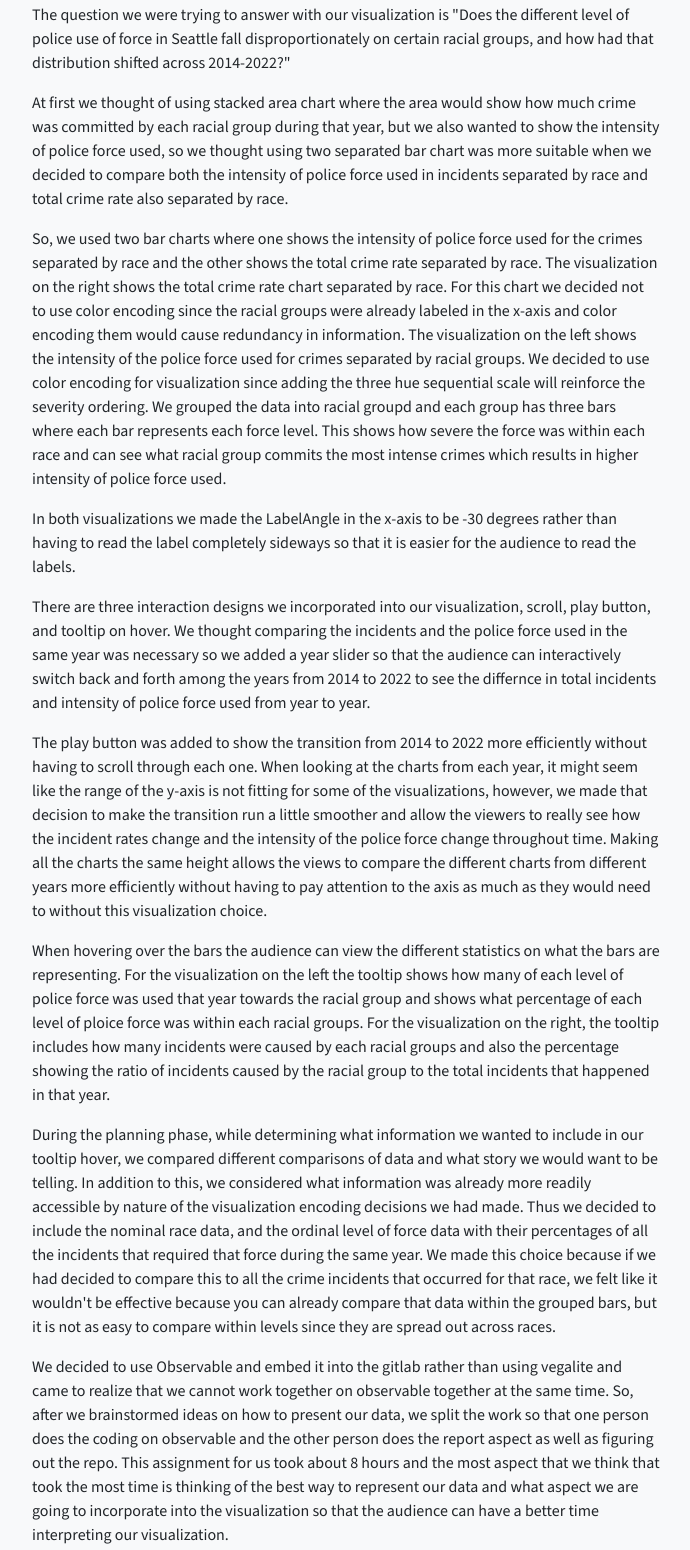
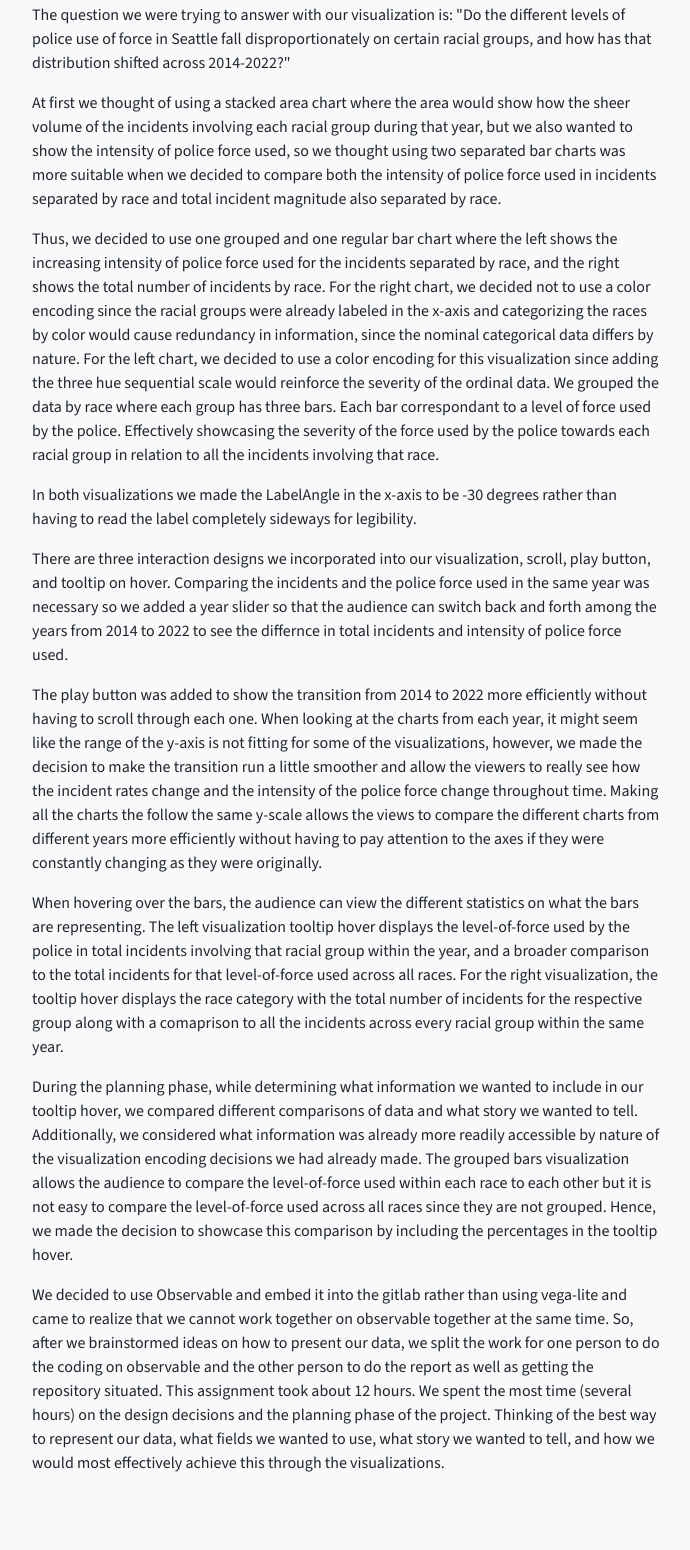
Before and after one commit to akim-cs/Police-Force-By-Race, a plain HTML site: page public/index.html in a window 1280 px wide. Shown: the part 508-2058 px from the top of the page, without its empty margins (294-984 px from the left). Drawn offline with nearby package versions, Linux system fonts and the light colour scheme; a script that the page names is missing.

Commit message:
updated write-up

```diff
--- a/public/index.html
+++ b/public/index.html
@@ -60,85 +60,81 @@
       <div class="col-md-6 offset-md-3">
         <h2>Write-up</h2>
         <p>
-          The question we were trying to answer with our visualization is
-          "Does the different level of police use of force in Seattle fall disproportionately
-           on certain racial groups, and how had that distribution shifted across 2014-2022?"
+          The question we were trying to answer with our visualization is:
+          "Do the different levels of police use of force in Seattle fall disproportionately
+           on certain racial groups, and how has that distribution shifted across 2014-2022?"
         </p>
 
         <p>
-          At first we thought of using stacked area chart where the area would show how much crime
-          was committed by each racial group during that year, but we also wanted to show the intensity
-          of police force used, so we thought using two separated bar chart was more suitable when
+          At first we thought of using a stacked area chart where the area would show how the sheer volume of the incidents
+          involving each racial group during that year, but we also wanted to show the intensity
+          of police force used, so we thought using two separated bar charts was more suitable when
           we decided to compare both the intensity of police force used in incidents separated by race
-          and total crime rate also separated by race.
+          and total incident magnitude also separated by race.
         </p>
 
         <p>
-          So, we used two bar charts where one shows the intensity of police force used for the crimes
-          separated by race and the other shows the total crime rate separated by race. The visualization
-          on the right shows the total crime rate chart separated by race. For this chart we decided not to
-           use color encoding since the racial groups were already labeled in the x-axis and color encoding
-          them would cause redundancy in information. The visualization on the left shows the intensity of
-          the police force used for crimes separated by racial groups. We decided to use color encoding for
-          visualization since adding the three hue sequential scale will reinforce the severity ordering.
-          We grouped the data into racial groupd and each group has three bars where each bar represents
-          each force level. This shows how severe the force was within each race and can see what racial
-          group commits the most intense crimes which results in higher intensity of police force used.
+          Thus, we decided to use one grouped and one regular bar chart where the left shows the increasing intensity of police force used for the incidents separated
+          by race, and the right shows the total number of incidents by race.
+          For the right chart, we decided not to use a color encoding since the racial groups were already labeled
+          in the x-axis and categorizing the races by color would cause redundancy in information, since the nominal categorical data differs by nature.
+          For the left chart, we decided to use a color encoding for this
+          visualization since adding the three hue sequential scale would reinforce the severity of the ordinal data.
+          We grouped the data by race where each group has three bars. Each bar correspondant to a level of force used by the police.
+          Effectively showcasing the severity of the force used by the police towards each racial group in relation to all the incidents involving that race.
         </p>
 
         <p>
           In both visualizations we made the LabelAngle in the x-axis to be -30 degrees rather than having
-          to read the label completely sideways so that it is easier for the audience to read the labels.
+          to read the label completely sideways for legibility.
         </p>
 
         <p>
           There are three interaction designs we incorporated into our visualization, scroll, play button,
-          and tooltip on hover. We thought comparing the incidents and the police force used in the same
-          year was necessary so we added a year slider so that the audience can interactively switch back
+          and tooltip on hover. Comparing the incidents and the police force used in the same
+          year was necessary so we added a year slider so that the audience can switch back
           and forth among the years from 2014 to 2022 to see the differnce in total incidents and intensity
-          of police force used from year to year.
+          of police force used.
         </p>
 
         <p>
           The play button was added to show the transition from 2014
           to 2022 more efficiently without having to scroll through each one. When looking at the charts from
           each year, it might seem like the range of the y-axis is not fitting for some of the visualizations,
-          however, we made that decision to make the transition run a little smoother and allow the viewers to
+          however, we made the decision to make the transition run a little smoother and allow the viewers to
           really see how the incident rates change and the intensity of the police force change throughout time.
-          Making all the charts the same height allows the views to compare the different charts from
-          different years more efficiently without having to pay attention to the axis as much as they would
-          need to without this visualization choice.
+          Making all the charts the follow the same y-scale allows the views to compare the different charts from
+          different years more efficiently without having to pay attention to the axes if they were constantly changing as they were originally.
         </p>
 
         <p>
-          When hovering over the bars the audience can view the different statistics on what the bars are
-          representing. For the visualization on the left the tooltip shows how many of each level of police
-          force was used that year towards the racial group and shows what percentage of each level
-          of ploice force was within each racial groups. For the visualization on the right, the tooltip
-          includes how many incidents were caused by each racial groups and also the percentage showing the
-          ratio of incidents caused by the racial group to the total incidents that happened in that year.
+          When hovering over the bars, the audience can view the different statistics on what the bars are
+          representing.
+          The left visualization tooltip hover displays the level-of-force used by the police in total incidents involving that racial group within the year,
+          and a broader comparison to the total incidents for that level-of-force used across all races.
+
+          For the right visualization, the tooltip hover displays the race category with the total number of incidents for the respective group
+          along with a comaprison to all the incidents across every racial group within the same year.
         </p>
 
         <p>
           During the planning phase, while determining what information we wanted to include in our tooltip
-          hover, we compared different comparisons of data and what story we would want to be telling. In
-          addition to this, we considered what information was already more readily accessible by nature of
-          the visualization encoding decisions we had made. Thus we decided to include the nominal race data,
-          and the ordinal level of force data with their percentages of all the incidents that required that
-          force during the same year. We made this choice because if we had decided to compare this to all the
-          crime incidents that occurred for that race, we felt like it wouldn't be effective because you can
-          already compare that data within the grouped bars, but it is not as easy to compare within levels
-          since they are spread out across races.
+          hover, we compared different comparisons of data and what story we wanted to tell. Additionally,
+          we considered what information was already more readily accessible by nature of
+          the visualization encoding decisions we had already made.
+          The grouped bars visualization allows the audience to compare the level-of-force used within each race to each other but
+          it is not easy to compare the level-of-force used across all races since they are not grouped. Hence, we made the decision
+          to showcase this comparison by including the percentages in the tooltip hover.
         </p>
 
         <p>
-          We decided to use Observable and embed it into the gitlab rather than using vegalite and came to
+          We decided to use Observable and embed it into the gitlab rather than using vega-lite and came to
           realize that we cannot work together on observable together at the same time. So, after we
-          brainstormed ideas on how to present our data, we split the work so that one person does the coding
-          on observable and the other person does the report aspect as well as figuring out the repo. This
-          assignment for us took about 8 hours and the most aspect that we think that took the most time is
-          thinking of the best way to represent our data and what aspect we are going to incorporate into the
-          visualization so that the audience can have a better time interpreting our visualization.
+          brainstormed ideas on how to present our data, we split the work for one person to do the coding
+          on observable and the other person to do the report as well as getting the repository situated. This
+          assignment took about 12 hours. We spent the most time (several hours) on the design decisions and the planning phase of the project.
+          Thinking of the best way to represent our data, what fields we wanted to use, what story we wanted to tell, and how we would most effectively
+          achieve this through the visualizations.
         </p>
       </div>
     </div>
```
